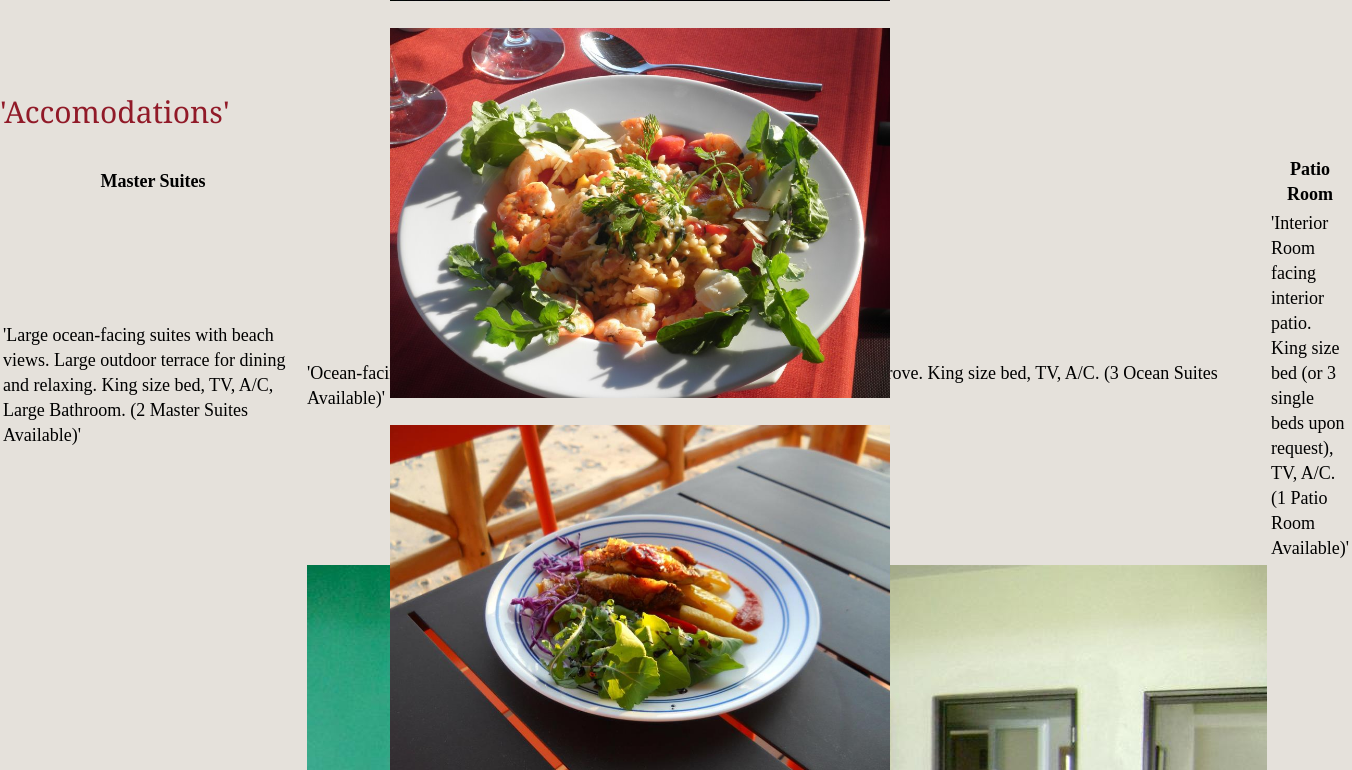
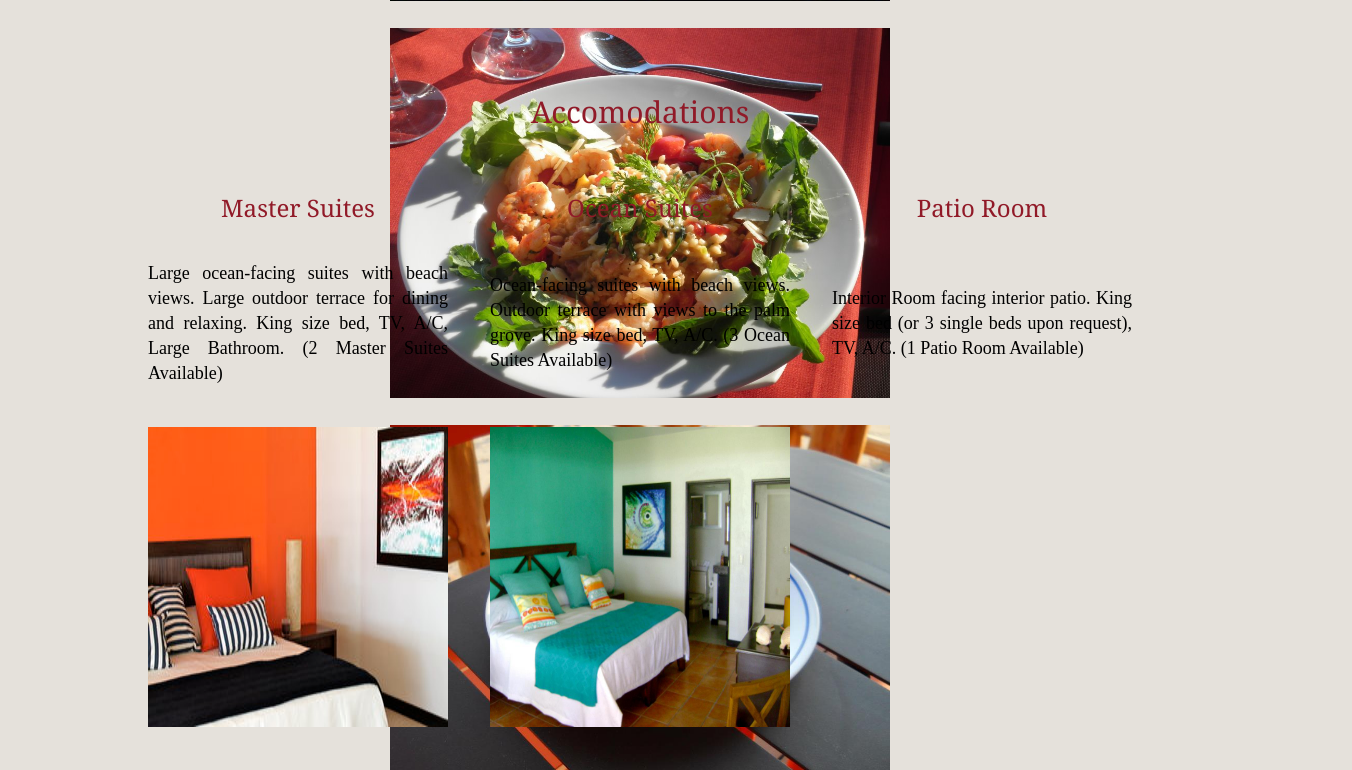
Before and after one commit to jcont12/Chantli-Mare, a React (Create React App) app: page /Hotel in a window 1280 px wide. Shown: the part 2130-2900 px from the top of the page, 1352 px wide, since content can reach past the window. Built offline with nearby package versions, Linux system fonts and the light colour scheme.

Commit message:
Hotel page styling almost finished

```diff
--- a/src/App.css
+++ b/src/App.css
@@ -151,10 +151,41 @@ div #amenities-block-imgs {
   margin:auto;
 }
 
-
 .amenities-img {
   display:inline-block;
   width: 500px;
   height:370px;
   margin: 10px;
 }
+
+div .hotel-accomodations{
+  position: relative;
+  text-align: center;
+}
+
+#hotel-accomodations-table{
+  border-spacing:40px;
+  margin:auto;
+  text-align: justify;
+}
+
+th{
+  text-align: center;
+  border-spacing: 10px;
+  font-weight: 400;
+  font-family: Georgia,serif;
+  color: #911A28;
+  font-size: 24px;
+}
+
+td {
+  padding-top: 0px;
+  margin: 50px;
+  width: 300px;
+  height:100px;
+}
+
+.td-image{
+  width: 300px;
+  height:300px;
+}
--- a/src/components/pages/hotelComponents/hotelAccomodations.js
+++ b/src/components/pages/hotelComponents/hotelAccomodations.js
@@ -5,21 +5,21 @@ class HotelAccomodations extends Component {
   render(){
     return(
       <div className='hotel-accomodations'>
-        <h3> 'Accomodations' </h3>
-        <table>
+        <h3> Accomodations </h3>
+        <table id='hotel-accomodations-table'>
         	<tr>
         	  <th> Master Suites </th>
         	  <th> Ocean Suites </th>
         	  <th> Patio Room </th>
         	</tr>
         	<tr>
-        	  <td> 'Large ocean-facing suites with beach views. Large outdoor terrace for dining and relaxing. King size bed, TV, A/C, Large Bathroom. (2 Master Suites Available)'</td>
-        	  <td> 'Ocean-facing suites with beach views. Outdoor terrace with views to the palm grove. King size bed, TV, A/C. (3 Ocean Suites Available)' </td>
-        	  <td> 'Interior Room facing interior patio. King size bed (or 3 single beds upon request), TV, A/C. (1 Patio Room Available)'</td>
+        	  <td> Large ocean-facing suites with beach views. Large outdoor terrace for dining and relaxing. King size bed, TV, A/C, Large Bathroom. (2 Master Suites Available)</td>
+        	  <td> Ocean-facing suites with beach views. Outdoor terrace with views to the palm grove. King size bed, TV, A/C. (3 Ocean Suites Available) </td>
+        	  <td> Interior Room facing interior patio. King size bed (or 3 single beds upon request), TV, A/C. (1 Patio Room Available)</td>
         	</tr>
           <tr>
-            <td> <img src={require('../../../images/Room1.jpg')} /></td>
-            <td> <img src={require('../../../images/Room2.jpg')} /></td>
+            <td> <img className='td-image' src={require('../../../images/Room1.jpg')} /></td>
+            <td> <img className='td-image'src={require('../../../images/Room2.jpg')} /></td>
             <td></td>
           </tr>
         </table>
```
